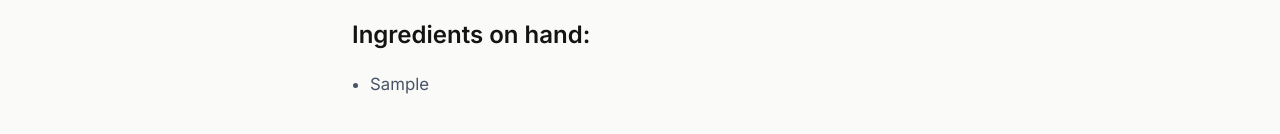
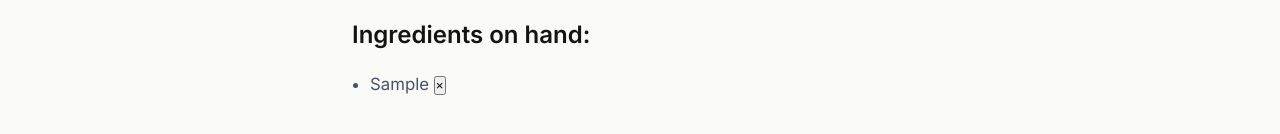
Before and after one commit to dmystical-coder/chef-claude, a React (Vite) app: page / in a window 1280 px wide. Both pictures are taken after typing "Sample" into the empty fields and a click on the button "Add Ingredient". Shown: the part 234-368 px from the top of the page. Built offline with nearby package versions, Linux system fonts and the light colour scheme.

Commit message:
feat: Add delete button to ingredients list

```diff
--- a/src/components/IngredientsList.jsx
+++ b/src/components/IngredientsList.jsx
@@ -4,7 +4,7 @@ const IngredientsList = ({ ingredients }) => {
 
     const ingredientsList = ingredients.map((ingredient, index) => (
         <li key={index} className="ingredients-display__list-item">
-            {ingredient}
+            {ingredient} <button className="delete">&times;</button>
         </li>
     ));
     return (
```
